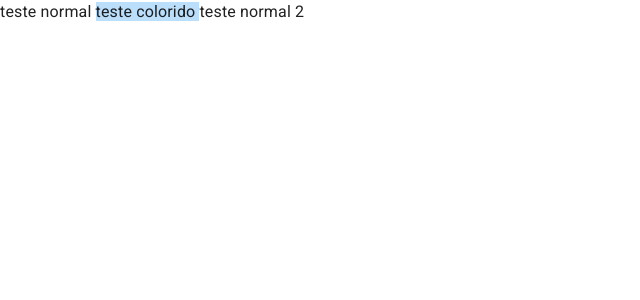
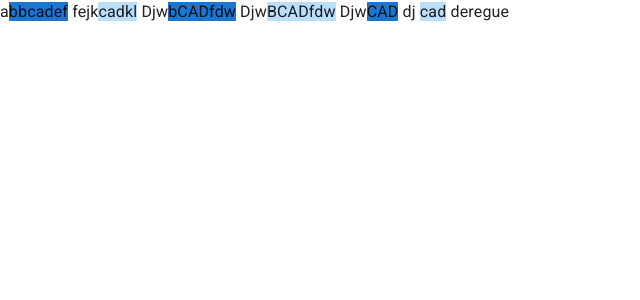
Before and after one commit to gSarciotto/Regex-Viewer, a React (Create React App) app: page / in a window 1280 px wide. Shown: the top 300 px of the page, without its empty margins (0-640 px from the left). Built offline with nearby package versions, Linux system fonts and the light colour scheme.

Commit message:
Created TokenConverter

```diff
--- a/src/components/App.tsx
+++ b/src/components/App.tsx
@@ -1,7 +1,7 @@
 import React from "react";
 import NormalText from "./NormalText";
 import ColoredText from "./ColoredText";
-import { Executor, Tokenizer, Colorizer } from "../utils/utils";
+import { Executor, Tokenizer, Colorizer, TokenConverter } from "../utils/utils";
 
 function App(): JSX.Element {
     const input =
@@ -22,13 +22,11 @@ function App(): JSX.Element {
     const colorizer = new Colorizer([color1, color2]);
     colorizer.colorAll(tokens);
     console.log(tokens);
-    return (
-        <div>
-            <NormalText>teste normal </NormalText>
-            <ColoredText bgColor={color1}>{"teste colorido "}</ColoredText>
-            <NormalText>teste normal 2</NormalText>
-        </div>
-    );
+
+    const converter = new TokenConverter();
+    const textsElements = converter.convertAll(tokens);
+    console.log(textsElements);
+    return <div>{textsElements}</div>;
 }
 
 export default App;
--- /dev/null
+++ b/src/utils/TokenConverter.tsx
@@ -0,0 +1,53 @@
+/*
+    Converter that transforms Tokens into Text components
+*/
+
+import React from "react";
+import Token from "./classes/Token";
+import ColoredToken from "./classes/ColoredToken";
+import ColoredText from "../components/ColoredText";
+import NormalText from "../components/NormalText";
+
+export interface TokenConverterInterface {
+    convertOne: (token: Token) => JSX.Element;
+    convertAll: (tokens: Token[]) => JSX.Element[];
+}
+
+export class TokenConverter implements TokenConverterInterface {
+    private keyNumber = 0; // number that will be integrated with the Token text to create a key for the Text element array. This is needed because in a input string, there may be many matches that are equal so if we used just the token.text we would not provide a unique key.
+    convertOne(token: Token): JSX.Element {
+        // talvez testar para ver se o texto do token != "", se for retornar null
+        if (token instanceof ColoredToken) {
+            // we need to test ColoredToken first because in the current implementation, NormalToken is the same as Token
+            return (
+                <ColoredText
+                    key={`${token.text}-${this.keyNumber}`}
+                    bgColor={token.bgColor}
+                >
+                    {token.text}
+                </ColoredText>
+            );
+        } else {
+            // token is normal
+
+            return (
+                <NormalText key={`${token.text}-${this.keyNumber}`}>
+                    {token.text}
+                </NormalText>
+            );
+        }
+    }
+
+    convertAll(tokens: Token[]): JSX.Element[] {
+        this.keyNumber = 0;
+        const elements = tokens.map((token: Token) => {
+            const element = this.convertOne(token);
+            this.keyNumber++;
+            return element;
+        }, this);
+
+        return elements;
+    }
+}
+
+export default TokenConverter;
--- a/src/utils/utils.ts
+++ b/src/utils/utils.ts
@@ -7,3 +7,5 @@ export * from "./classes/Colorizer";
 export * from "./classes/Executor";
 
 export * from "./classes/Tokenizer";
+
+export * from "./TokenConverter";
```
